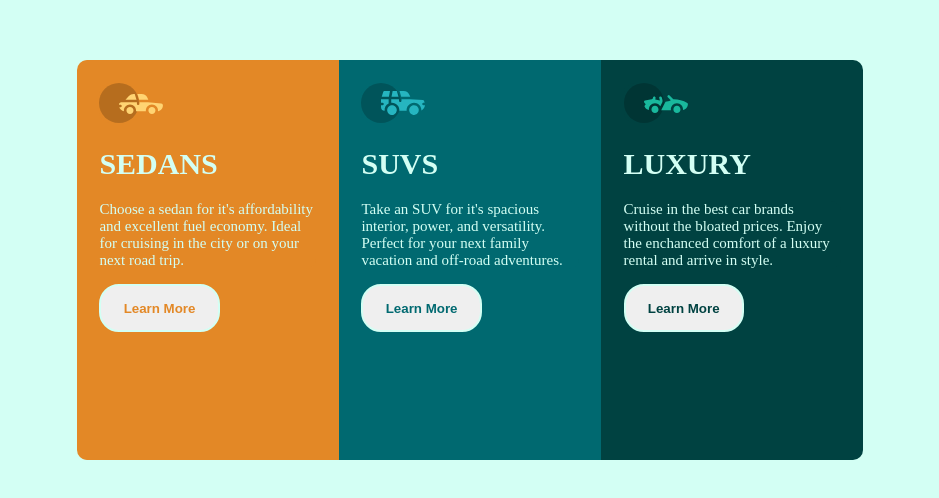
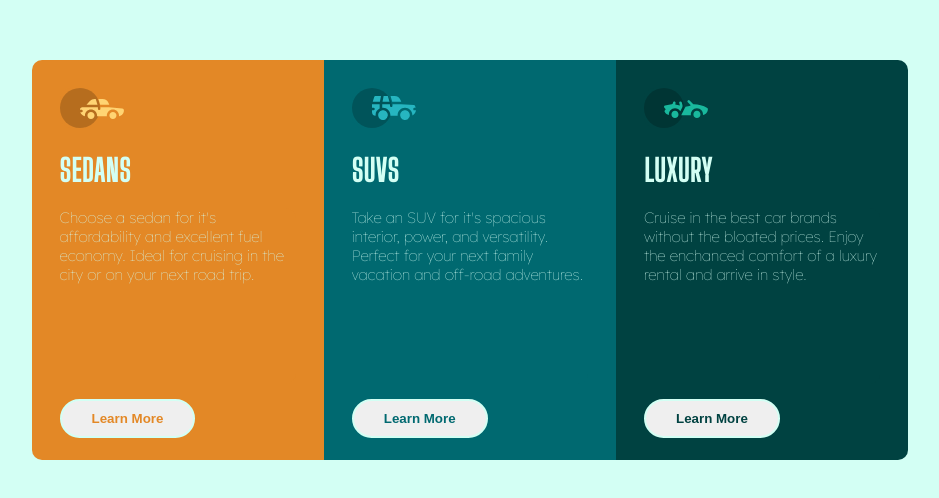
Before and after one commit to Hachikoi-the-creator/Front-end__3preview-cars, a website: page index.html in a window 1280 px wide. Shown: the part 136-634 px from the top of the page, without its empty margins (170-1109 px from the left). Drawn offline with Linux system fonts and the light colour scheme.

Commit message:
added REDME.md

```diff
--- a/index.html
+++ b/index.html
@@ -4,6 +4,9 @@
     <meta charset="UTF-8" />
     <meta http-equiv="X-UA-Compatible" content="IE=edge" />
     <meta name="viewport" content="width=device-width, initial-scale=1.0" />
+    <link rel="preconnect" href="https://fonts.googleapis.com">
+    <link rel="preconnect" href="https://fonts.gstatic.com" crossorigin>
+    <link href="https://fonts.googleapis.com/css2?family=Big+Shoulders+Display:wght@500&  family=Lexend+Deca:wght@100&display=swap" rel="stylesheet">
     <link rel="stylesheet" href="styles/CSS/main.css" />
     <title>Tittle</title>
   </head>
--- a/styles/scss/main.scss
+++ b/styles/scss/main.scss
@@ -9,6 +9,8 @@ html {
 }
 h1 {
   text-transform: uppercase;
+  font-family: 'Big Shoulders Display', cursive;
+  letter-spacing: 1px;
 }
 
 // center all the content
@@ -20,11 +22,17 @@ body {
   margin: auto;
 }
 
+// font-family: 'Big Shoulders Display', cursive;
+// font-family: 'Lexend Deca', sans-serif;
 // layout for boxes
 .container {
   display: grid;
   grid-template-columns: repeat(auto-fit, minmax(220px, 1fr));
   grid-auto-rows: 400px;
+
+  p {
+    padding-bottom: 100px;
+  }
 
   :nth-child(1){
     background-color: $sedan-color;
@@ -43,12 +51,14 @@ body {
 
   div {
     padding: 3ch;
+    font-family: 'Lexend Deca';
+    font-weight: 100;
   }
 
   button {
     border: 2px $main-color solid;
     border-radius: 20px;
-    padding: 2ch 3ch;
+    padding: 10px 30px;
     font-weight: 700;
 
     &:hover {
```
Also changed, not shown: README.md, styles/CSS/main.css, 1 other file.
